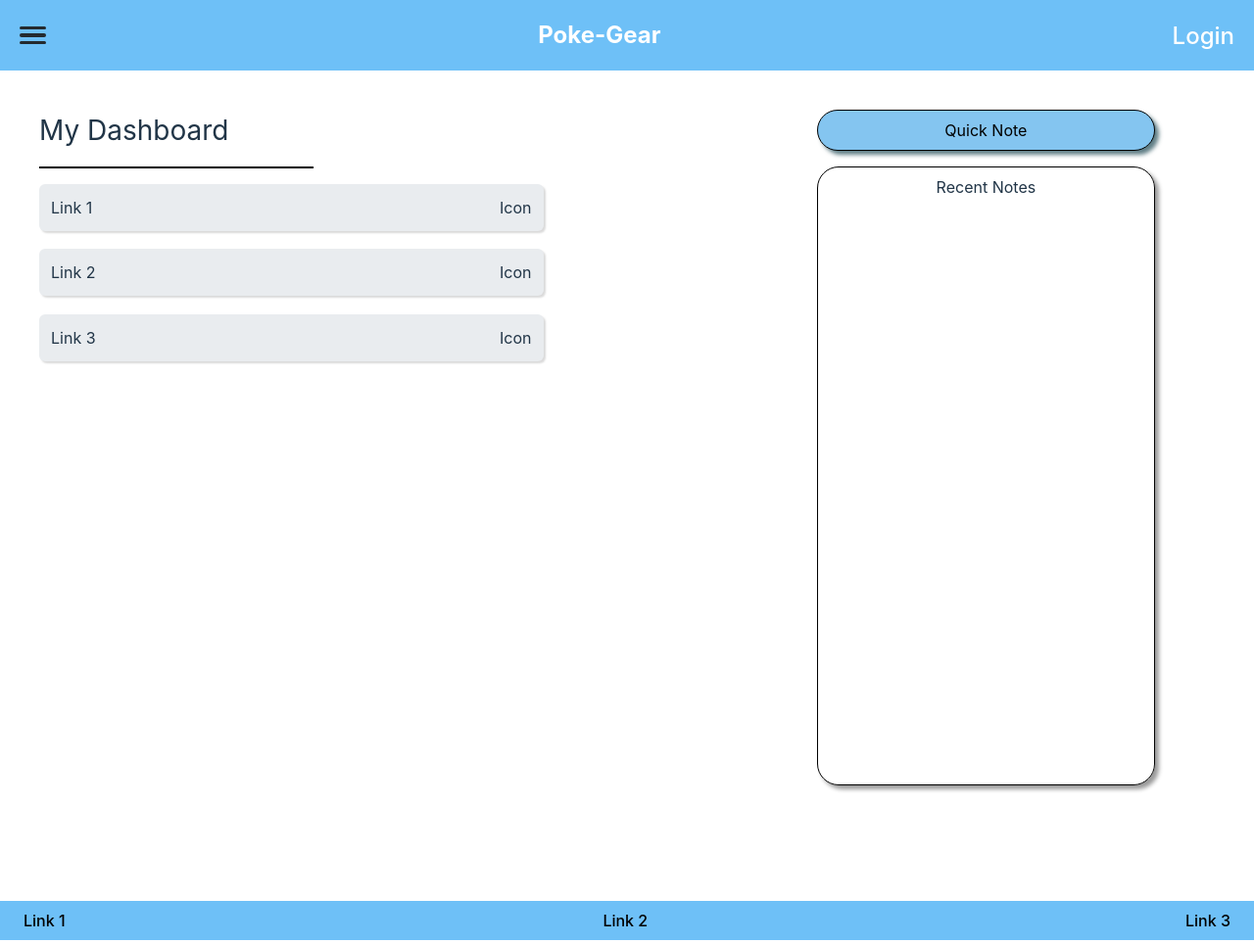
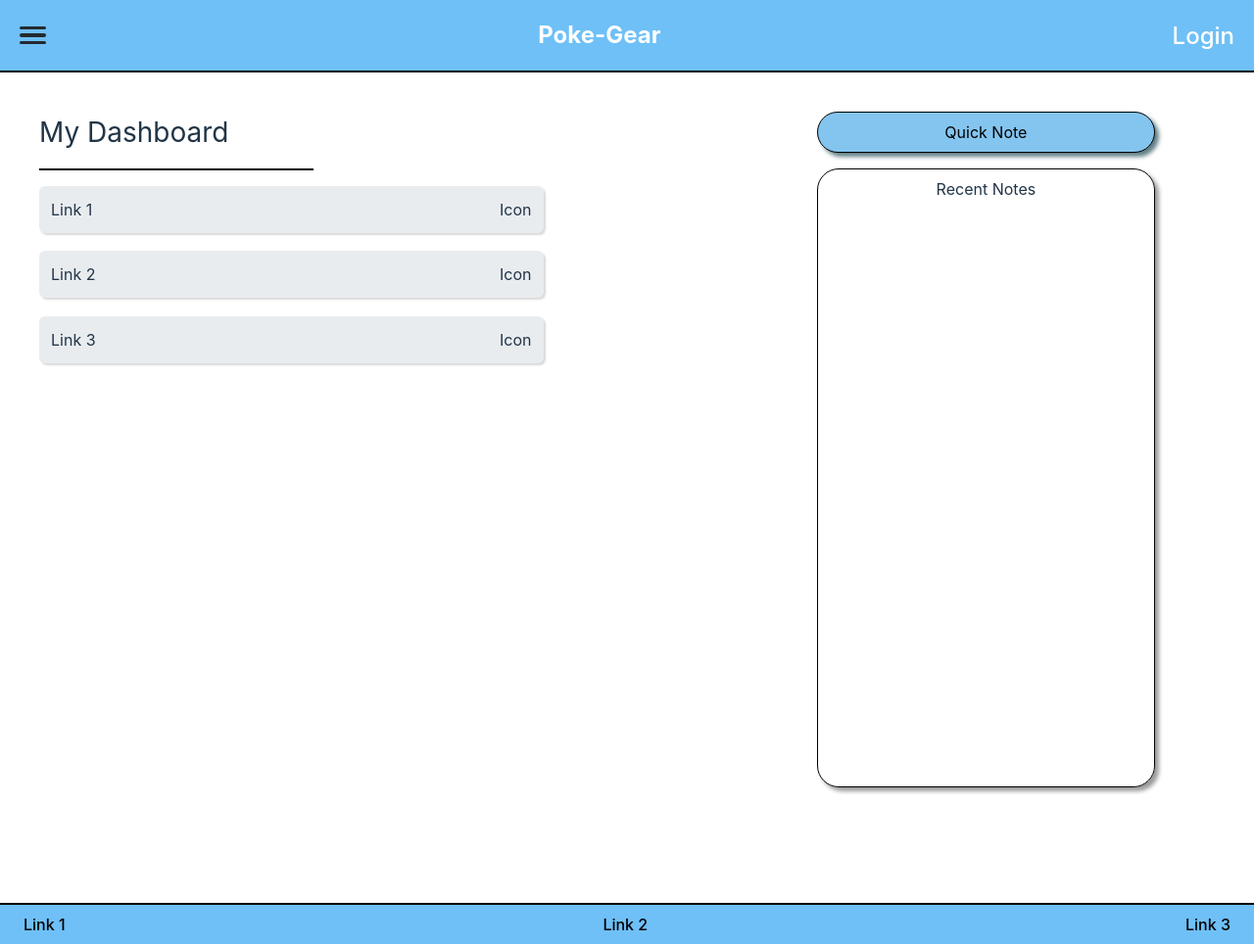
Before and after one commit to Eoljjang/poke-gear, a React (Vite) app in the folder client/: page / in a window 1280 px wide. Shown: the whole page at 98% size. Built offline with nearby package versions, Linux system fonts and the light colour scheme.

Commit message:
animation on note hover

```diff
--- a/client/src/styles/components/Footer.css
+++ b/client/src/styles/components/Footer.css
@@ -4,6 +4,7 @@ footer{
     display: flex;
     align-items: center;
     justify-content: space-between;
+    border-top: 2px solid black;
 }
 
 .footer-link{
--- a/client/src/styles/components/Header.css
+++ b/client/src/styles/components/Header.css
@@ -6,6 +6,7 @@
   align-items: center;
   background-color: #6ec0f7;
   color: white;
+  border-bottom: 2px solid black;
 }
 
 .header-button {
--- a/client/src/styles/components/Note.css
+++ b/client/src/styles/components/Note.css
@@ -14,6 +14,11 @@
     font-size: 0.75rem;
 }
 
+.note-item:hover:not(.selected){
+    background: #eee;
+    transition: 0.2s;
+}
+
 .selected{
     background: #6ec0f7;
 }
--- a/client/src/styles/components/Notebook.css
+++ b/client/src/styles/components/Notebook.css
@@ -14,6 +14,11 @@
     font-size: 0.75rem;
 }
 
+.notebook-item:hover:not(.selected){
+    background: #eee;
+    transition: 0.2s;
+}
+
 .selected{
     background: #6ec0f7;
 }
```
